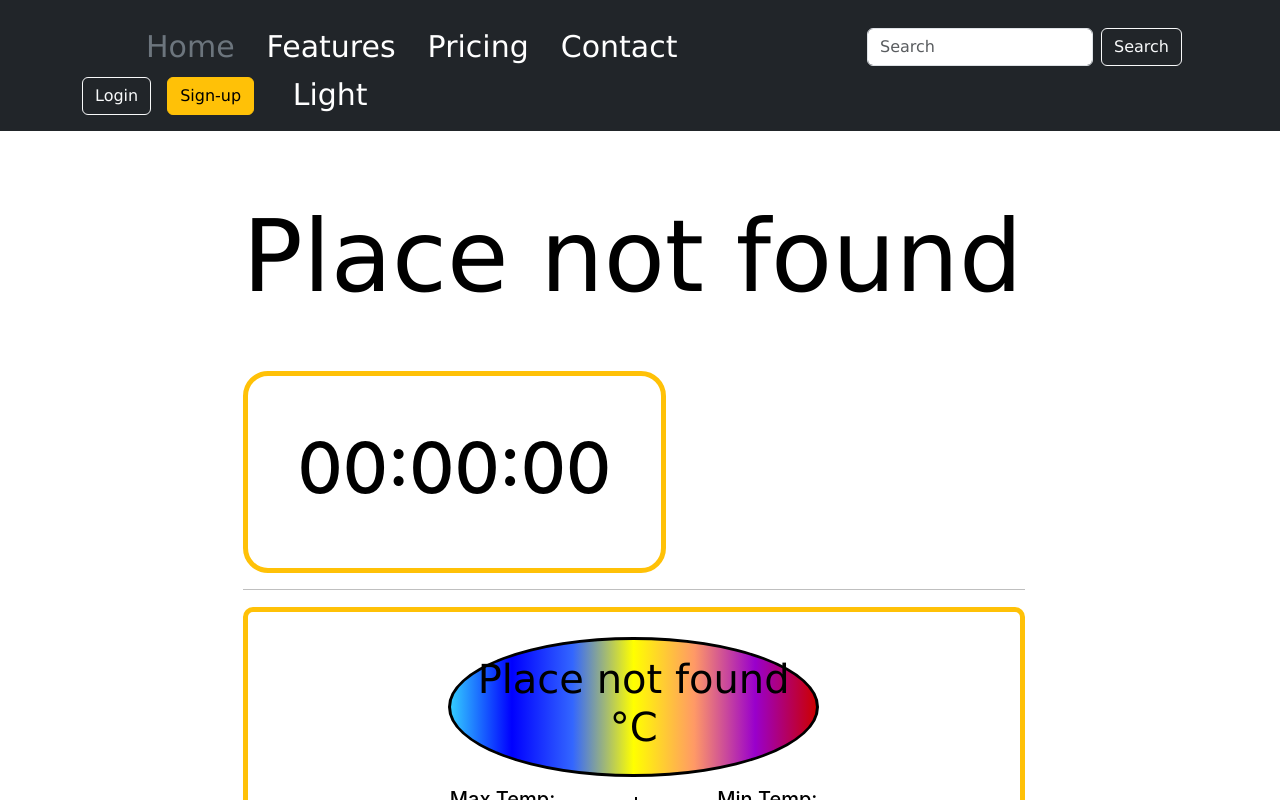
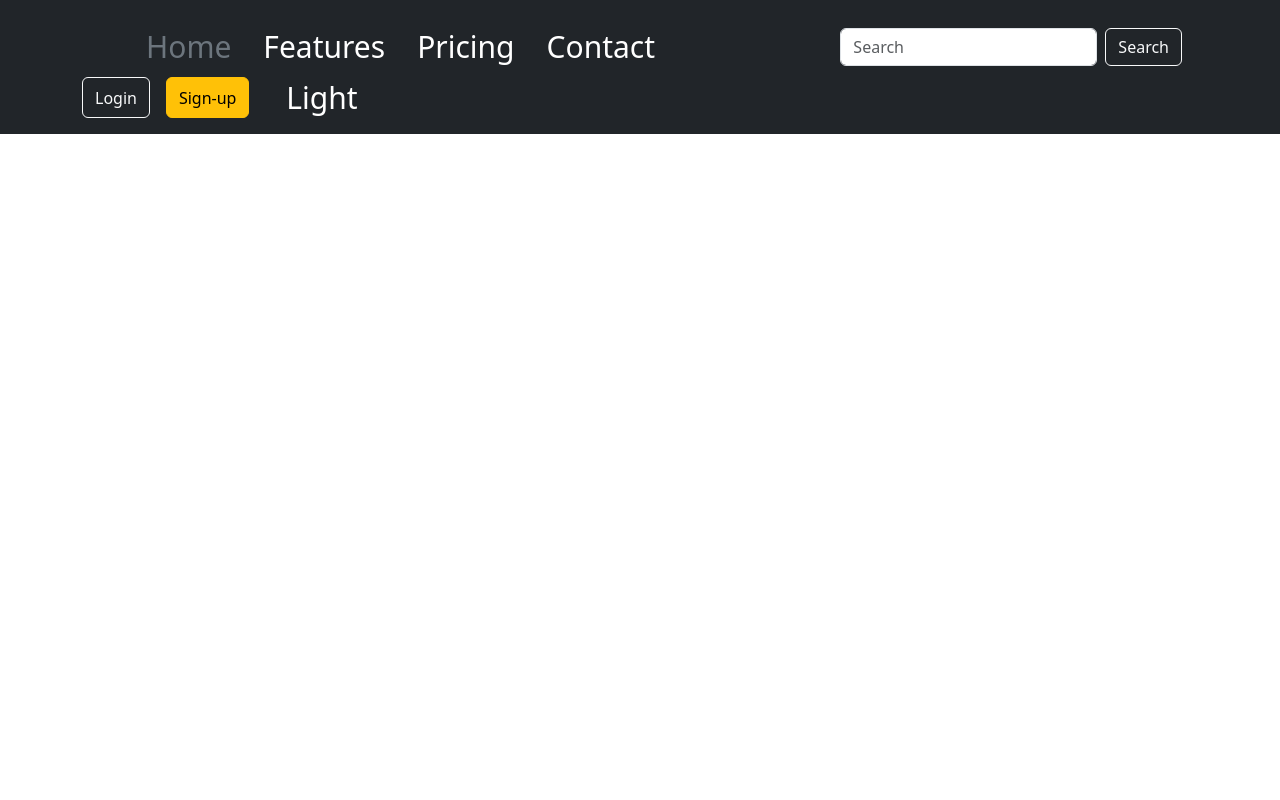
Before and after one commit to 6gDav/GetYWeather, a React (Vite) app: page /home in a window 1280 px wide. Built offline with nearby package versions, Linux system fonts and the light colour scheme.

Commit message:
Not working yet.

```diff
--- a/src/App.tsx
+++ b/src/App.tsx
@@ -46,6 +46,8 @@ import Calendar from './Components/Calendar/Calendar';
 import './global.css'
 import { useEffect, useState } from 'react';
 
+import Feature from './Components/pages/Features';
+
 setupIonicReact();
 
 const App: React.FC = () => {
@@ -64,26 +66,20 @@ const App: React.FC = () => {
 
   return (
     <IonApp>
-      <IonContent className="body" scrollY={true}>
-        <IonReactRouter>
-          <div>
-            {!isMobil && <AppBar />}
-            {isMobil && <AppBarMobil />}
-            <div className="main-div2">
-              <PlcaceHeader />
-              <Clock />
-              <hr />
-              <WeatherInfos />
-              <hr />
-              <MapComponent />
-              <hr />
-              <Calendar />
-            </div>
-            <FooterSection />
-          </div>
-        </IonReactRouter>
+    <IonReactRouter>
+      {!isMobil && <AppBar />}
+      {isMobil && <AppBarMobil />}
+      <IonContent>
+        <IonRouterOutlet>
+          {/* <Route path="/home" component={HomePage} exact /> */}
+          <Route path="/feature" component={Feature} exact />
+          {/* <Route path="/pricing" component={Pricing} exact /> */}
+          {/* <Route path="/contact" component={Contact} exact /> */}
+          <Route exact path="/" render={() => <Redirect to="/home" />} />
+        </IonRouterOutlet>
       </IonContent>
-    </IonApp>
+    </IonReactRouter>
+  </IonApp>
   );
 }
 
```
Also changed, not shown: src/Components/AppBar_and_UserInputsInBar/NewAppBar.tsx (added, +71 -0 lines), src/Components/pages/PagesStyle.css (added).
